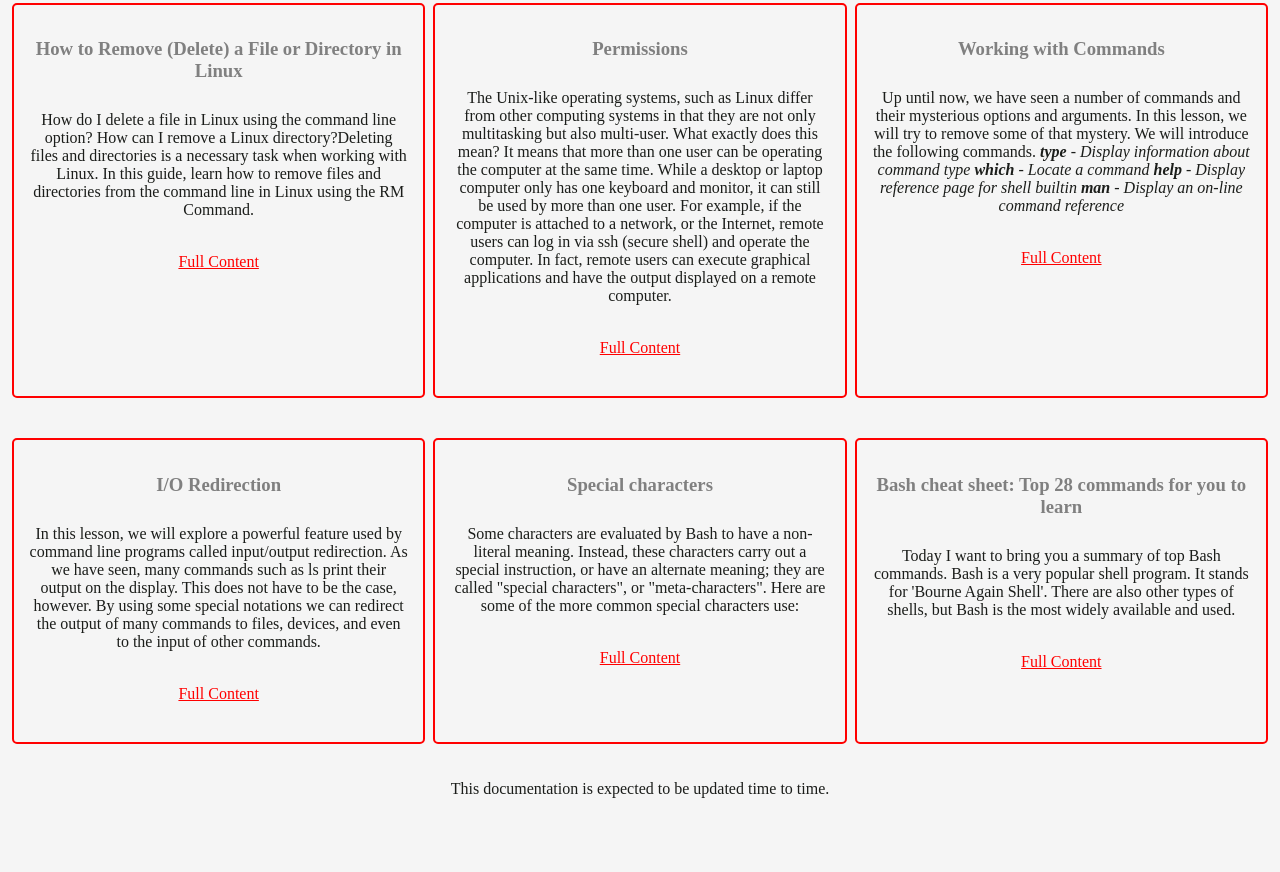
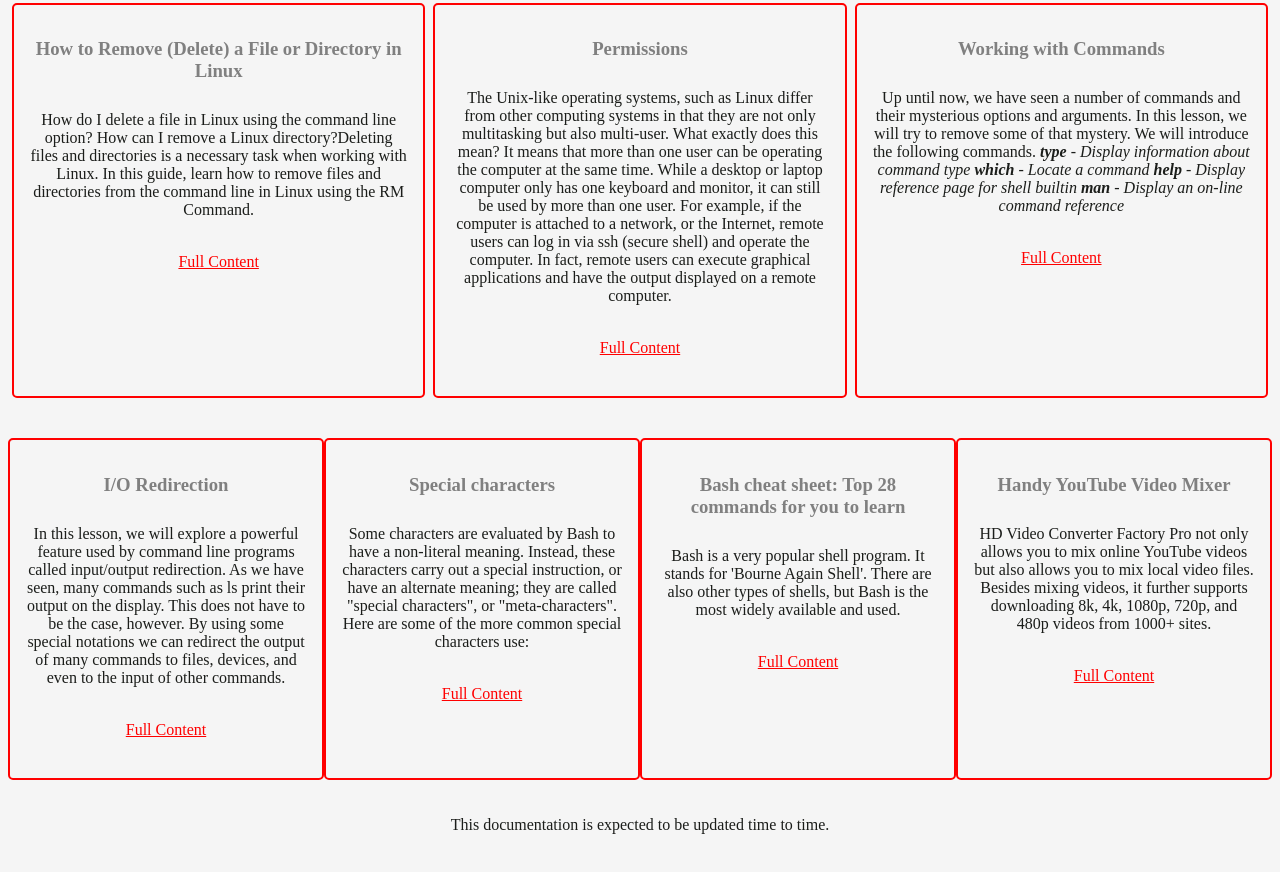
Before and after one commit to Harinze/se-documentation-with-link-description, a plain HTML site: page index.html in a window 1280 px wide. Shown: the part 957-1829 px from the top of the page. Before the commit the page ends 1795 px from the top, so only its background shows below. Drawn offline with Linux system fonts and the light colour scheme.

Commit message:
Updated the documentation with video mixer app.

```diff
--- a/index.html
+++ b/index.html
@@ -157,7 +157,7 @@
            <div class="side side2">
 
         <h3 class="description">Bash cheat sheet: Top 28 commands for you to learn </h3>
-        <p>Today I want to bring you a summary of top Bash commands. Bash is a very popular shell program. It stands for 'Bourne Again Shell'.
+        <p>Bash is a very popular shell program. It stands for 'Bourne Again Shell'.
           There are also other types of shells, but Bash is the most widely available and used.</p>
 
         <p> <a href="https://dev.to/ankit01oss/bash-cheat-sheet-top-28-commands-for-you-to-learn-15ee#" target="_blank">Full Content</a></p>
@@ -165,6 +165,16 @@
 
 
             </div>
+
+        <div class="side side2">
+
+        <h3 class="description">Handy YouTube Video Mixer</h3>
+        <p>HD Video Converter Factory Pro not only allows you to mix online YouTube videos but also allows you to mix local video files. Besides mixing videos,
+          it further supports downloading 8k, 4k, 1080p, 720p, and 480p videos from 1000+ sites. </p>
+
+        <p> <a href="https://www.videoconverterfactory.com/tips/mix-youtube-videos.html" target="_blank">Full Content</a></p>
+
+        </div>
          <!--
     <div class="side side2">
 
```
